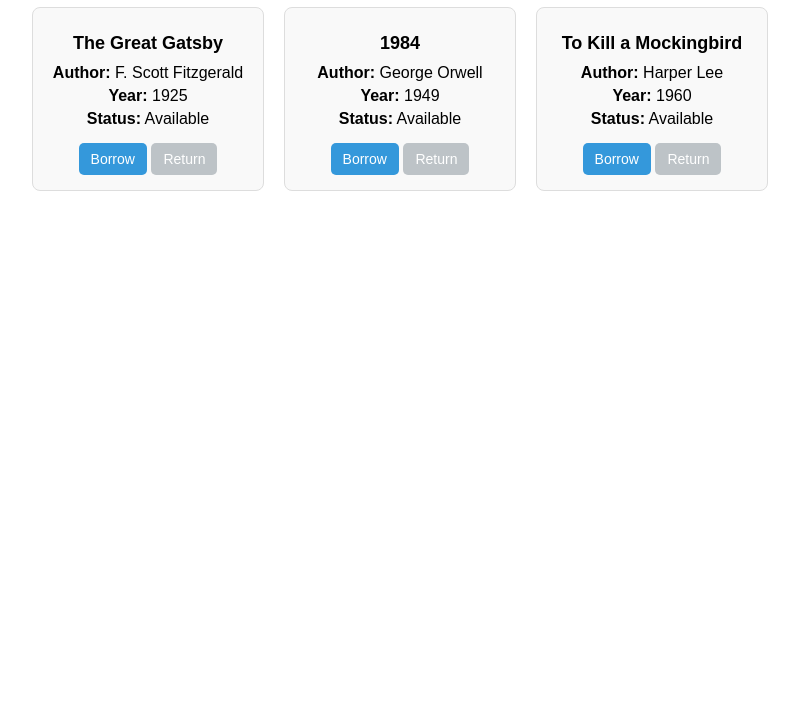
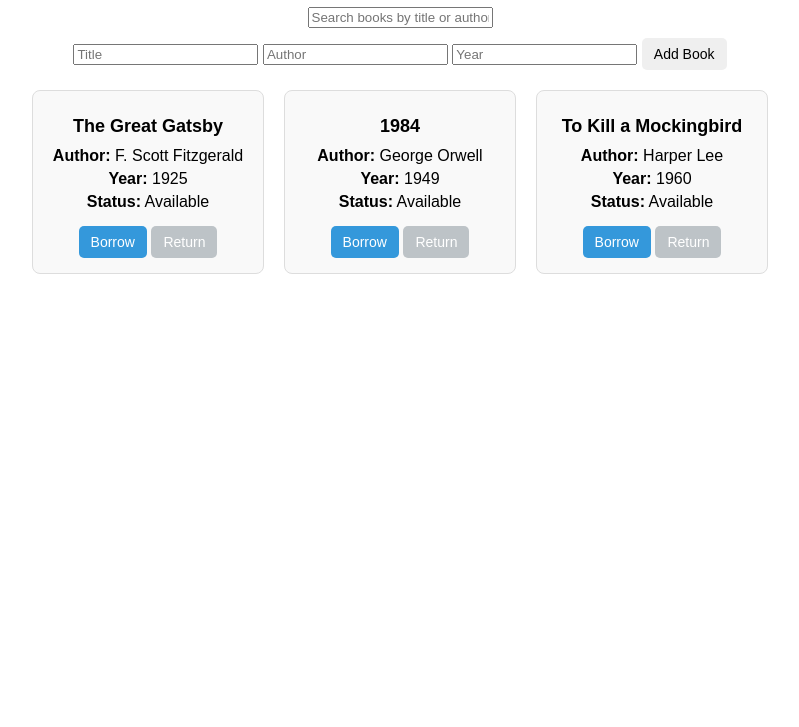
Before and after one commit to Glo18/librarySystem, a plain HTML site: page index.html in a window 1280 px wide. Shown: the part 73-800 px from the top of the page, without its empty margins (240-1039 px from the left). Drawn offline with Linux system fonts and the light colour scheme.

Commit message:
Update index.html

```diff
--- a/index.html
+++ b/index.html
@@ -8,6 +8,18 @@
 </head>
 <body>
     <h1>Library Management System</h1>
+
+    <!-- Search Bar -->
+    <input type="text" id="searchBar" placeholder="Search books by title or author" oninput="searchBooks()" />
+
+    <!-- Add Book Form -->
+    <form id="addBookForm" onsubmit="addBook(event)">
+        <input type="text" id="title" placeholder="Title" required />
+        <input type="text" id="author" placeholder="Author" required />
+        <input type="number" id="year" placeholder="Year" required />
+        <button type="submit">Add Book</button>
+    </form>
+
     <div id="library">
         <!-- Books will be loaded here dynamically -->
     </div>
```
